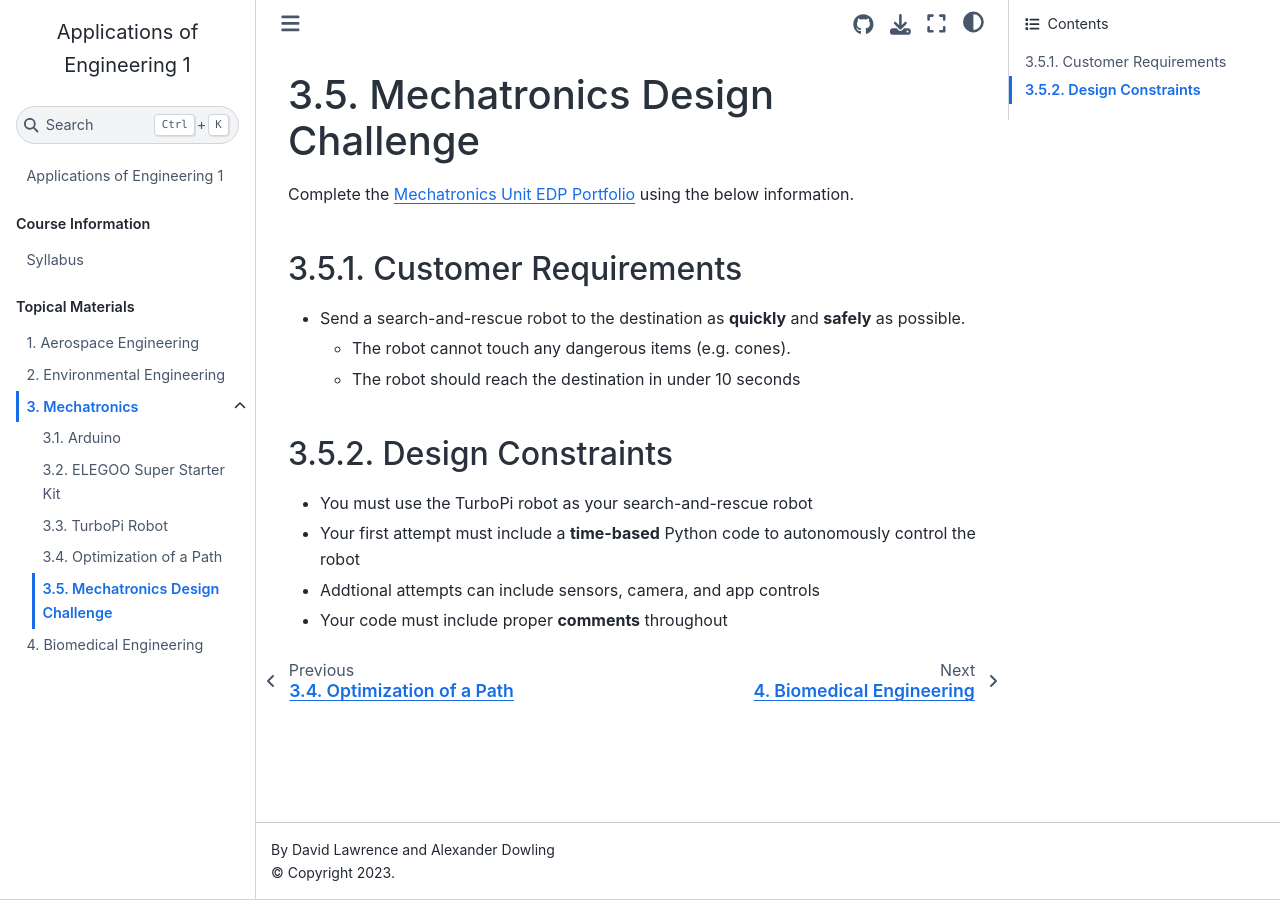
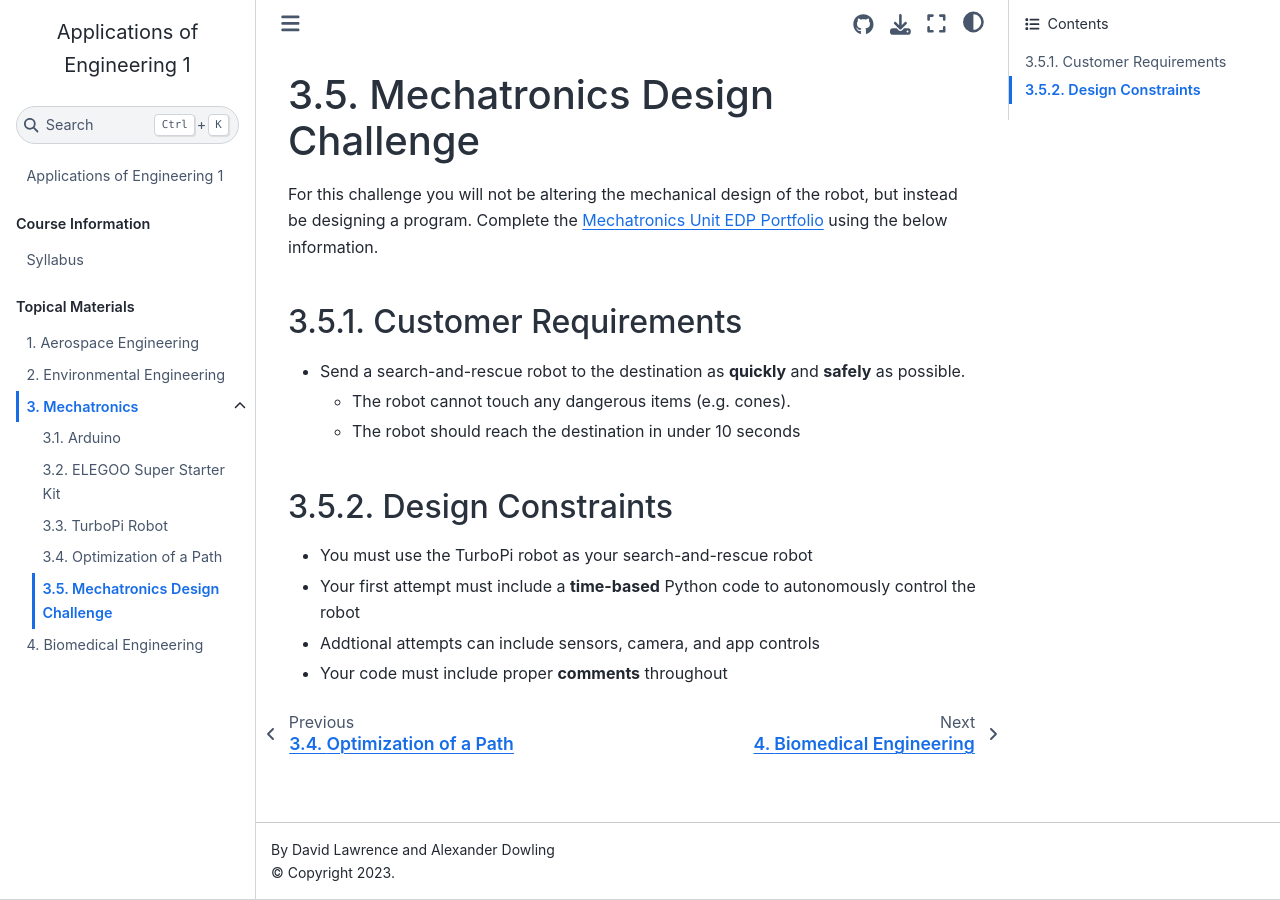
Before and after one commit to Culver-Academies/engineering1, a Jupyter Book: the page built from mech/designchallenge.md, in a window 1280 px wide. Built offline with Jupyter Book 1.0.4 settings and Sphinx 7.4.7 and the Sphinx Book theme 1.1.4, drawn with Linux system fonts in a browser that asks for light colours.

Commit message:
Update designchallenge.md

```diff
--- a/mech/designchallenge.md
+++ b/mech/designchallenge.md
@@ -1,5 +1,6 @@
 # Mechatronics Design Challenge
 
+For this challenge you will not be altering the mechanical design of the robot, but instead be designing a program.
 Complete the [Mechatronics Unit EDP Portfolio](https://raw.githubusercontent.com/Culver-Academies/engineering1/main/files/Mechatronics_Unit_Project_EDP_Template_Updated_7-25-24.docx) using the below information.
 
 
```
